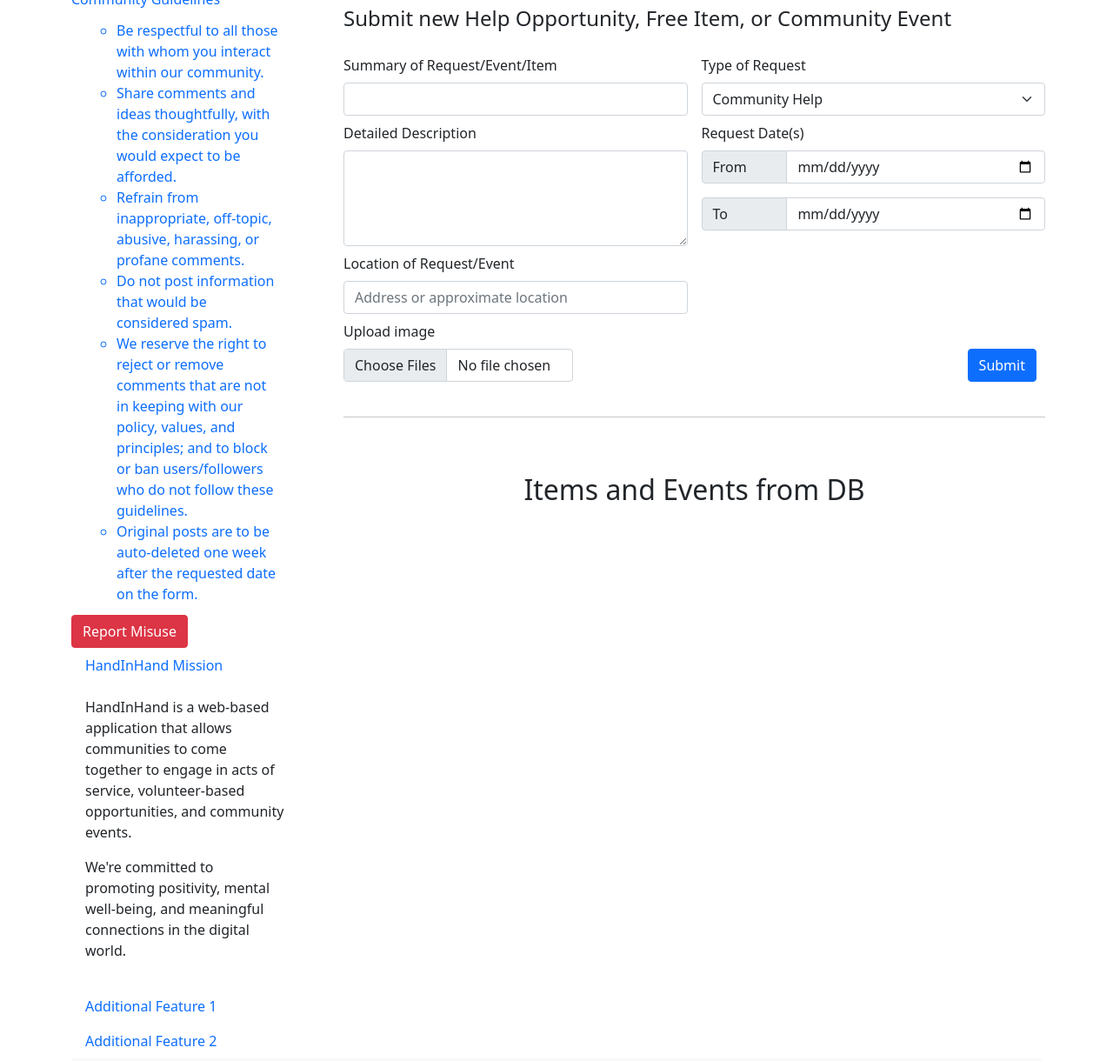
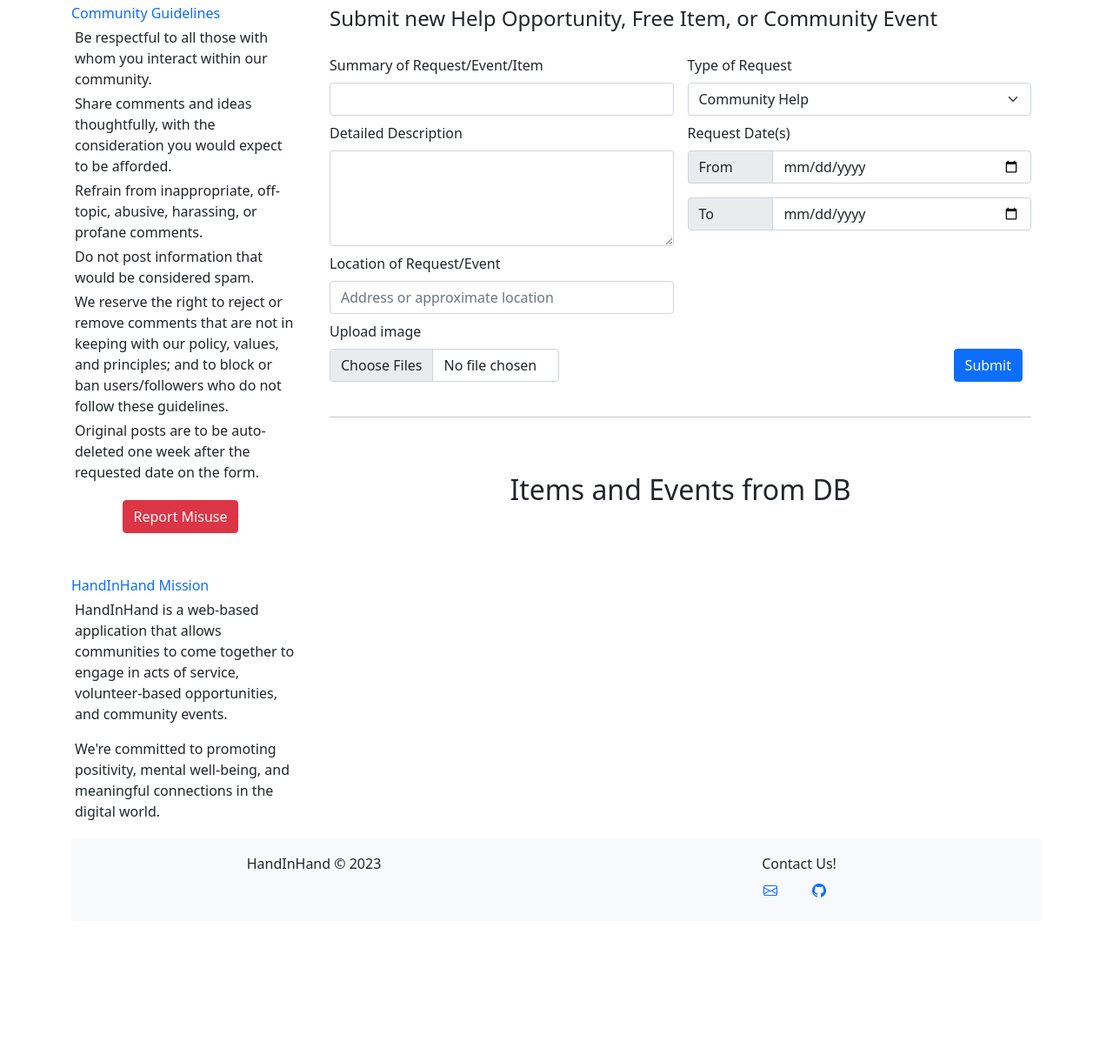
Before and after one commit to brearenee/Hand-In-Hand, a website: page public/index.html in a window 1280 px wide. Shown: the part 105-1325 px from the top of the page at 87% size. After the commit the page ends 1176 px from the top, so only its background shows below. Drawn offline with nearby package versions, Linux system fonts and the light colour scheme; no server answers.

Commit message:
fixed markup and styling of sidebar

```diff
--- a/public/index.html
+++ b/public/index.html
@@ -54,8 +54,7 @@
   <div class="container">
     <div class="row">
       <!-- Sidebar -->
-      <div class="col-3">
-        <div class="d-flex" id="wrapper">
+      <div class="col-3 d-flex mt-3" id="wrapper">
         <nav id="sidebar">
           <ul class="nav flex-column">
             <li class="nav-item">
@@ -65,51 +64,48 @@
               </a>
 
               <!-- Content Box Under Community Guidelines -->
-              <li class="nav-item">
-                <div class="nav-link">
-                  <!-- Content Box -->
               <div class="p-1">
-                    <ul>
-                      <li>Be respectful to all those with whom you interact within our community.</li>
-                      <li>Share comments and ideas thoughtfully, with the consideration you would expect to be afforded.
+                <ul class="list-unstyled mb-3">
+                  <li class="mb-1">Be respectful to all those with whom you interact within our community.</li>
+                  <li class="mb-1">Share comments and ideas thoughtfully, with the consideration you would expect to
+                    be afforded.
                   </li>
-                      <li>Refrain from inappropriate, off-topic, abusive, harassing, or profane comments.</li>
-                      <li>Do not post information that would be considered spam.</li>
-                      <li>We reserve the right to reject or remove comments that are not in keeping with our policy,
-                        values,
-                        and principles; and to block or ban users/followers who do not follow these guidelines.</li>
-                      <li>Original posts are to be auto-deleted one week after the requested date on the form.</li>
+                  <li class="mb-1">Refrain from inappropriate, off-topic, abusive, harassing, or profane comments.
+                  </li>
+                  <li class="mb-1">Do not post information that would be considered spam.</li>
+                  <li class="mb-1">We reserve the right to reject or remove comments that are not in keeping with
+                    our policy, values, and principles; and to block or ban users/followers who do not follow these
+                    guidelines.</li>
+                  <li class="mb-1">Original posts are to be auto-deleted one week after the requested date on the
+                    form.</li>
                 </ul>
               </div>
-                </div>
+            </li>
+
             <!-- "Report Misuse" Button -->
+            <li class="nav-item align-self-center">
               <button id="reportMisuseButton" class="btn btn-danger">Report Misuse</button>
             </li>
 
             <!-- HandInHand Mission Section -->
-              <li class="nav-item">
-                <a class="nav-link" data-toggle="collapse" href="#handInHandMission" role="button" aria-expanded="false"
-                  aria-controls="handInHandMission">
+            <li class="nav-item mt-5">
+              <a class="nav-link p-0" data-toggle="collapse" href="#handInHandMission" role="button"
+                aria-expanded="false" aria-controls="handInHandMission">
                 HandInHand Mission
               </a>
-                <div class="" id="handInHandMission">
-                  <div class="p-3">
+
               <!-- HandInHand Mission Text -->
-                    <p>
-                      HandInHand is a web-based application that allows communities to come together to engage in acts
-                      of
-                      service, volunteer-based opportunities, and community events.
-                    </p>
-                    <p>
-                      We're committed to promoting positivity, mental well-being, and meaningful connections in the
-                      digital
-                      world.
-                    </p>
-                  </div>
+              <div class="p-1">
+                <ul class="list-unstyled mb-3">
+                  <li class="mb-3">HandInHand is a web-based application that allows communities to come together to
+                    engage in acts of service, volunteer-based opportunities, and community events.</li>
+                  <li class="mb-3"> We're committed to promoting positivity, mental well-being, and meaningful
+                    connections in the digital world.</li>
+                </ul>
               </div>
             </li>
             <!-- Additional Sidebar Features (Placeholder) -->
-              <li class="nav-item">
+            <!-- <li class="nav-item">
                 <a class="nav-link" href="#additionalFeature1">
                   Additional Feature 1
                 </a>
@@ -118,17 +114,16 @@
                 <a class="nav-link" href="#additionalFeature2">
                   Additional Feature 2
                 </a>
-              </li>
+              </li> -->
             <!-- Add more features here (as needed) -->
           </ul>
         </nav>
+      </div>
 
-        </div>
-      </div>
       <!--Form and Community Feed -->
       <div class="col-9">
         <!-- FORM - Community Feed Post -->
-        <div class="container m-3">
+        <div class="container mt-3">
           <form class=" containter g-3">
             <fieldset class="row g-3">
               <legend>Submit new Help Opportunity, Free Item, or Community Event</legend>
```
Lines whose indentation alone changed are shown as unchanged.
